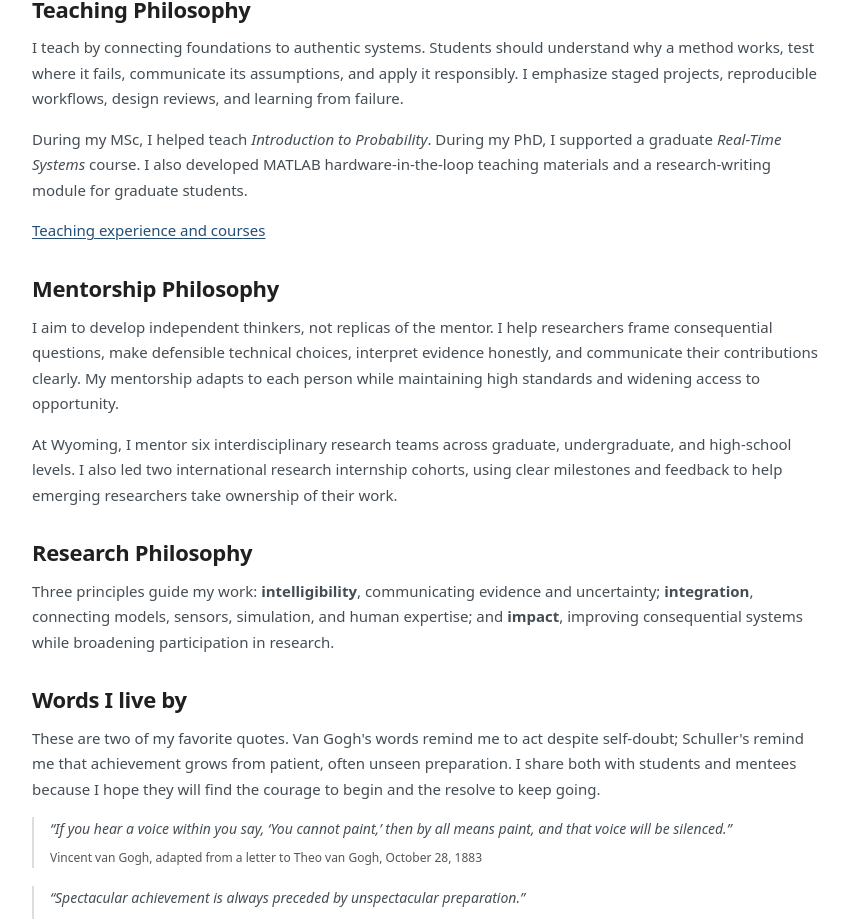
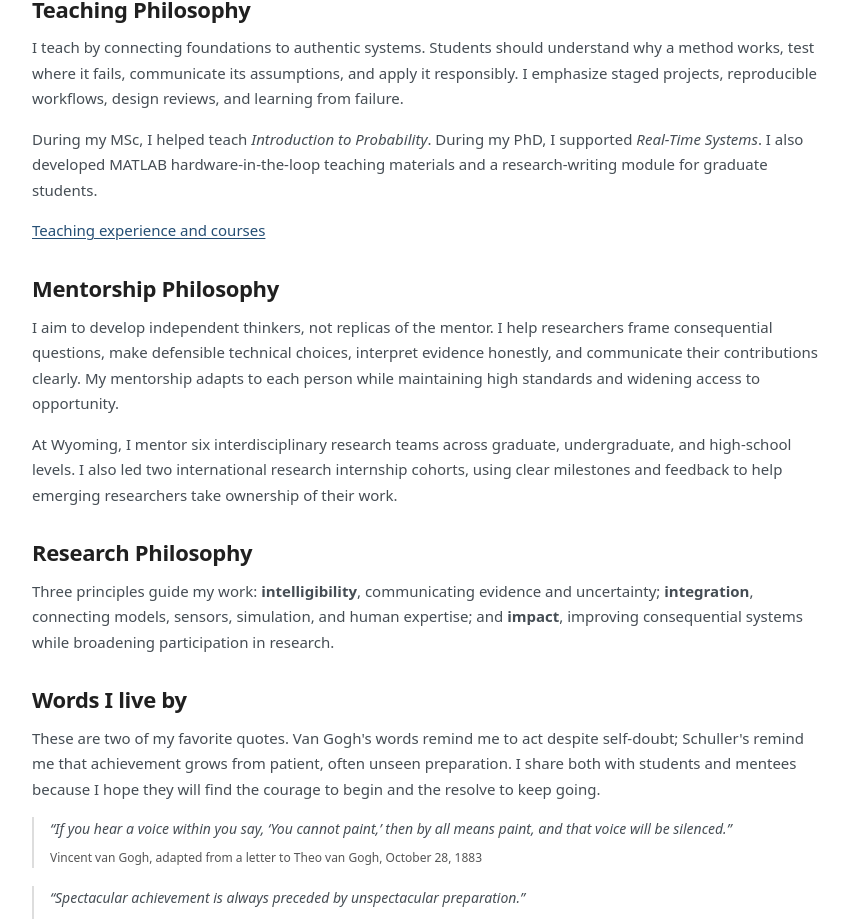
Before and after one commit to Judith989/judith-website-2026, a Next.js app: page / in a window 1280 px wide. Shown: the part 935-1854 px from the top of the page, without its empty margins (352-1200 px from the left). Built offline with nearby package versions, Linux system fonts and the light colour scheme; no server answers.

Commit message:
Correct Real-Time Systems course title

```diff
--- a/app/cv/page.tsx
+++ b/app/cv/page.tsx
@@ -41,7 +41,7 @@ export default function CvPage() {
           <div className="cv-block"><p className="kicker">Teaching and mentorship</p>
             <article><span>2026 to Present</span><div><h2>Research mentor</h2><p>Mentoring six interdisciplinary teams across graduate, undergraduate, and high-school levels at the University of Wyoming.</p></div></article>
               <article><span>Mar to May 2026</span><div><h2>Project research mentor, <em>Machine Learning</em> (COSC 4555/5555)</h2><p>Guided student projects in model implementation, evaluation, and interpretation at the University of Wyoming.</p></div></article>
-            <article><span>2019 to 2025</span><div><h2>Teaching and course materials</h2><p>Supported <em>Introduction to Probability</em> and graduate <em>Real-Time Systems</em> instruction; developed hardware-in-the-loop simulation materials with MATLAB and graduate research-writing guidance.</p></div></article>
+              <article><span>2019 to 2025</span><div><h2>Teaching and course materials</h2><p>Supported <em>Introduction to Probability</em> and <em>Real-Time Systems</em> instruction; developed hardware-in-the-loop simulation materials with MATLAB and graduate research-writing guidance.</p></div></article>
             <article><span>Teaching areas</span><div><h2>Systems engineering and AI</h2><p>Prepared to teach data analytics, simulation, cyber-physical systems, digital twins, and explainable AI for safety-critical systems.</p></div></article>
             <article><span>2022 to 2024</span><div><h2>International internship supervisor</h2><p>Recruited and supervised two research cohorts of more than 15 students through projects, feedback, and publication development with Kyungpook National University and Michigan State University.</p></div></article>
           </div>
--- a/app/page.tsx
+++ b/app/page.tsx
@@ -55,7 +55,7 @@ export default function Home() {
           <section id="teaching">
             <h2>Teaching Philosophy</h2>
             <p>I teach by connecting foundations to authentic systems. Students should understand why a method works, test where it fails, communicate its assumptions, and apply it responsibly. I emphasize staged projects, reproducible workflows, design reviews, and learning from failure.</p>
-            <p>During my MSc, I helped teach <em>Introduction to Probability</em>. During my PhD, I supported a graduate <em>Real-Time Systems</em> course. I also developed MATLAB hardware-in-the-loop teaching materials and a research-writing module for graduate students.</p>
+            <p>During my MSc, I helped teach <em>Introduction to Probability</em>. During my PhD, I supported <em>Real-Time Systems</em>. I also developed MATLAB hardware-in-the-loop teaching materials and a research-writing module for graduate students.</p>
             <p><Link href="/teaching">Teaching experience and courses</Link></p>
           </section>
 
--- a/app/teaching/page.tsx
+++ b/app/teaching/page.tsx
@@ -24,7 +24,7 @@ export default function TeachingPage() {
         <div className="academic-entry-list">
           <article className="academic-entry"><h3><em>Machine Learning</em> (COSC 4555/5555)</h3><p>University of Wyoming · Project research mentor, Mar to May 2026. Guided student projects in model implementation, evaluation, and interpretation.</p></article>
           <article className="academic-entry"><h3><em>Introduction to Probability</em></h3><p>Kumoh National Institute of Technology · Teaching assistant during my MSc.</p></article>
-          <article className="academic-entry"><h3>Graduate <em>Real-Time Systems</em></h3><p>Kumoh National Institute of Technology · Teaching assistant during my PhD.</p></article>
+          <article className="academic-entry"><h3><em>Real-Time Systems</em></h3><p>Kumoh National Institute of Technology · Teaching assistant during my PhD.</p></article>
           <article className="academic-entry"><h3><em>Hardware-in-the-Loop Simulation with MATLAB</em></h3><p>Kumoh National Institute of Technology · Developed online course materials during my MSc.</p></article>
         </div>
       </section>
```
